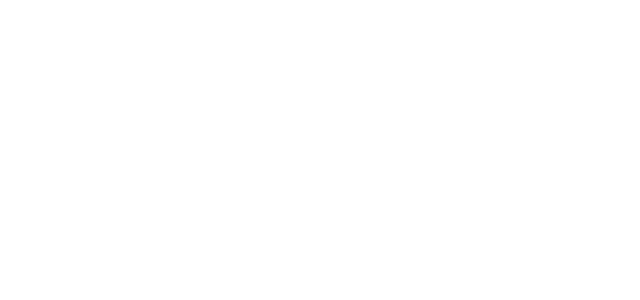
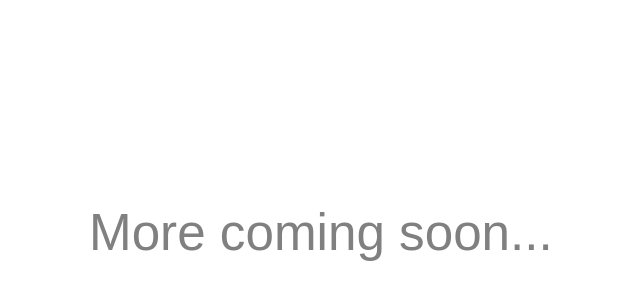
Before and after one commit to BrianLeblanc98/brianleblanc-ca, a Nuxt app: page / in a window 1280 px wide. Shown: the part 144-444 px from the top of the page, without its empty margins (103-743 px from the left). Built offline with nearby package versions, Linux system fonts and the light colour scheme.

Commit message:
Add coming soon message

```diff
--- a/pages/index.vue
+++ b/pages/index.vue
@@ -77,6 +77,10 @@
           <span class='letter' :style='styleLetter(2)'>S</span>
         </p>
       </div>
+    </div>
+
+    <div id='text2'>
+      <p>More coming soon...</p>
     </div>
   </div>
 </template>
@@ -160,5 +164,20 @@
       }
     }
   }
+
+  #text2 {
+    margin: auto;
+    margin-top: 5vh;
+    width: 70vw;
+
+    p {
+      color: grey;
+      font-family: 'Rubik', sans-serif;
+      // text-transform: uppercase;
+      font-size: 4vw;
+      margin: 0;
+      cursor: default;
+    }
+  }
 }
 </style>
```
